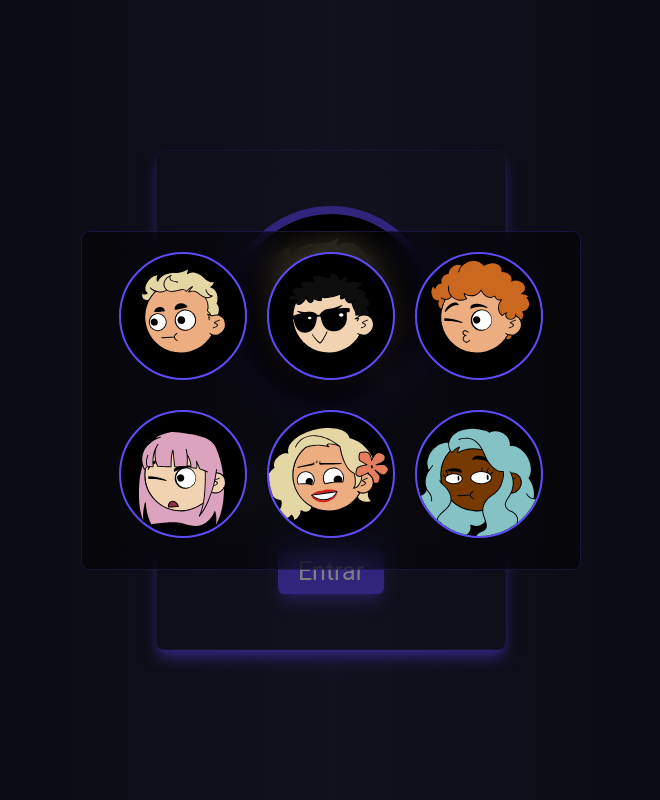
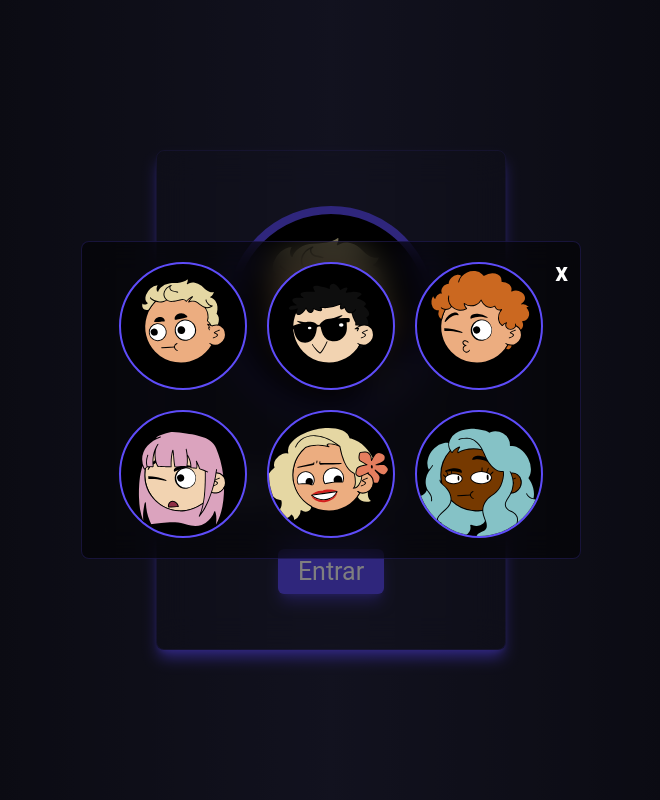
Before and after one commit to MateusCapitanio/pegaLetras, a Next.js app: page /login in a window 1280 px wide. Both pictures are taken after a click on the button 640 px from the left and 309 px from the top of the page. Shown: the whole page, without its empty margins (309-969 px from the left). Built offline with nearby package versions, Linux system fonts and the light colour scheme.

Commit message:
feat: Finalizando parte de escolha de personagens

```diff
--- a/src/app/page.tsx
+++ b/src/app/page.tsx
@@ -9,7 +9,7 @@ export default function Home() {
   const router = useRouter();
 
   const handleRedirect = () => {
-    const logged = localStorage.getItem('userLogged')
+    const logged = localStorage?.getItem('userLogged')
     if (!logged) {
       console.log('Não logado!');
       return router.push('/login')
--- a/src/components/Avatars.tsx
+++ b/src/components/Avatars.tsx
@@ -1,4 +1,4 @@
-import React from 'react';
+import React, { Dispatch, SetStateAction, useEffect, useState } from 'react';
 import { motion } from 'framer-motion'
 import Image from 'next/image';
 
@@ -10,8 +10,16 @@ import mimi from '/public/avatars/mimi.svg'
 import precious from '/public/avatars/precious.svg'
 import zoe from '/public/avatars/zoe.svg'
 import Button from './Button';
+import { useRouter, useSearchParams } from 'next/navigation';
+import Link from 'next/link';
 
-const Avatars = () => {
+interface avatarsProps {
+  setCloseModal: Dispatch<SetStateAction<boolean>>
+}
+
+const Avatars = ({ setCloseModal }: avatarsProps) => {
+  const searchParams = useSearchParams();
+  const selectedAvatar = searchParams?.get('avatar');
 
   return (
     <div className='flex justify-center items-center absolute bg-black w-screen h-screen bg-opacity-50'>
@@ -20,26 +28,31 @@ const Avatars = () => {
         animate={{ opacity: 1, y: 0 }}
         exit={{ opacity: 0, y: 20 }}
         transition={{ duration: 0.5 }}
-        className='flex flex-wrap justify-center gap-5 bg-black bg-opacity-50 border border-main-color border-opacity-20 rounded-lg p-5 backdrop-blur-lg max-w-[350px] min-w-[350px] md:min-w-[500px]'
+        className='relative flex flex-col justify-center gap-5 bg-black bg-opacity-50 border border-main-color border-opacity-20 rounded-lg p-5 backdrop-blur-lg max-w-[350px] min-w-[350px] md:min-w-[500px]'
       >
-        <Button className='' type='button' onClick={(e: any) => alert(e.target.id)}>
+        <div className='absolute top-3 right-3'>
+          <Button className='font-bold' onClick={() => setCloseModal(false)} type='button'>x</Button>
+        </div>
+        <div className='relative flex flex-wrap justify-center gap-5'>
+          <Link href={`?avatar=angel`} className='' type='button' onClick={() => setCloseModal(false)}>
             <Image id='angel' className='w-32 bg-black rounded-full border-2 border-main-color' alt='angel' src={angel} />
-        </Button>
-        <Button className='' type='button' onClick={(e: any) => alert(e.target.id)}>
+          </Link>
+          <Link href={`?avatar=buster`} className='' type='button' onClick={() => setCloseModal(false)}>
             <Image id='buster' className='w-32 bg-black rounded-full border-2 border-main-color' alt='buster' src={buster} />
-        </Button>
-        <Button className='' type='button' onClick={(e: any) => alert(e.target.id)}>
+          </Link>
+          <Link href={`?avatar=chester`} className='' type='button' onClick={() => setCloseModal(false)}>
             <Image id='chester' className='w-32 bg-black rounded-full border-2 border-main-color' alt='chester' src={chester} />
-        </Button>
-        <Button className='' type='button' onClick={(e: any) => alert(e.target.id)}>
+          </Link>
+          <Link href={`?avatar=mimi`} className='' type='button' onClick={() => setCloseModal(false)}>
             <Image id='mimi' className='w-32 bg-black rounded-full border-2 border-main-color' alt='mimi' src={mimi} />
-        </Button>
-        <Button className='' type='button' onClick={(e: any) => alert(e.target.id)}>
+          </Link>
+          <Link href={`?avatar=precious`} className='' type='button' onClick={() => setCloseModal(false)}>
             <Image id='precious' className='w-32 bg-black rounded-full border-2 border-main-color' alt='precious' src={precious} />
-        </Button>
-        <Button className='' type='button' onClick={(e: any) => alert(e.target.id)}>
+          </Link>
+          <Link href={`?avatar=zoe`} className='' type='button' onClick={() => setCloseModal(false)}>
             <Image id='zoe' className='w-32 bg-black rounded-full border-2 border-main-color' alt='zoe' src={zoe} />
-        </Button>
+          </Link>
+        </div>
       </motion.div>
     </div>
   );
--- a/src/components/User.tsx
+++ b/src/components/User.tsx
@@ -12,6 +12,7 @@ import chester from '/public/avatars/chester.svg'
 import mimi from '/public/avatars/mimi.svg'
 import precious from '/public/avatars/precious.svg'
 import zoe from '/public/avatars/zoe.svg'
+import { useSearchParams } from 'next/navigation';
 
 interface UserInterface {
   size: number;
@@ -20,10 +21,32 @@ interface UserInterface {
 }
 
 const User = ({ size, className, iconClassName }: UserInterface) => {
+  const searchParams = useSearchParams();
+
+  const handleGetImage: any = () => {
+    const selectedAvatar = searchParams?.get('avatar');
+
+    switch (selectedAvatar) {
+      case 'angel':
+        return angel;
+      case 'buster':
+        return buster;
+      case 'chester':
+        return chester;
+      case'mimi':
+        return mimi;
+      case 'precious':
+        return precious;
+      case 'zoe':
+        return zoe;
+      default:
+        return angel;
+    }
+  }
 
   return (
     <div className='relative'>
-        <Image className={className} alt='avatar' src={angel} />
+        <Image className={className} alt='avatar' src={handleGetImage()} />
         <FaPencil className={iconClassName} size={size} />
         {/* <button>teste</button> */}
     </div>
--- a/src/pages/login.tsx
+++ b/src/pages/login.tsx
@@ -1,15 +1,32 @@
-import React, { useState } from 'react';
+import React, { useEffect, useState } from 'react';
 import "../app/globals.css";
 import User from '@/components/User';
 import Input from '@/components/Input';
 import Button from '@/components/Button';
 import Avatars from '@/components/Avatars';
+import { useRouter } from 'next/router'
 
 const Login = () => {
   const [openAvatars, setOpenAvatars] = useState(false);
+  const [logged, setLogged] = useState(false);
+
+
+  const router = useRouter();
+
+  useEffect(() => {
+    const logged = localStorage?.getItem('userLogged');
+
+    if (logged) {
+      router.push('/');
+      setLogged(true);
+      return;
+    }
+
+  }, []);
 
   return (
-    <div className='flex justify-center items-center w-screen h-screen'>
+    !logged && (
+      <div className='flex justify-center items-center w-screen h-screen'>
       <div className='flex flex-col p-5 justify-evenly items-center bg-transparent backdrop-blur-lg border border-main-color shadow-lg shadow-main-color rounded-lg border-opacity-20 w-[350px] h-[500px]'>
         <div className='inline-block'>
           <button onClick={() => setOpenAvatars(!openAvatars)}>
@@ -21,8 +38,9 @@ const Login = () => {
         </label>
         <Button className='bg-main-color shadow-lg shadow-main-color/50 px-5 py-1 rounded-md disabled:bg-main-color-disabled disabled:opacity-50 hover:bg-main-color-hover' type='submit'>Entrar</Button>
       </div>
-      {openAvatars && <Avatars />}
+      {openAvatars && <Avatars setCloseModal={setOpenAvatars} />}
     </div>
+    )
   );
 }
 
```
Lines whose indentation alone changed are shown as unchanged.
